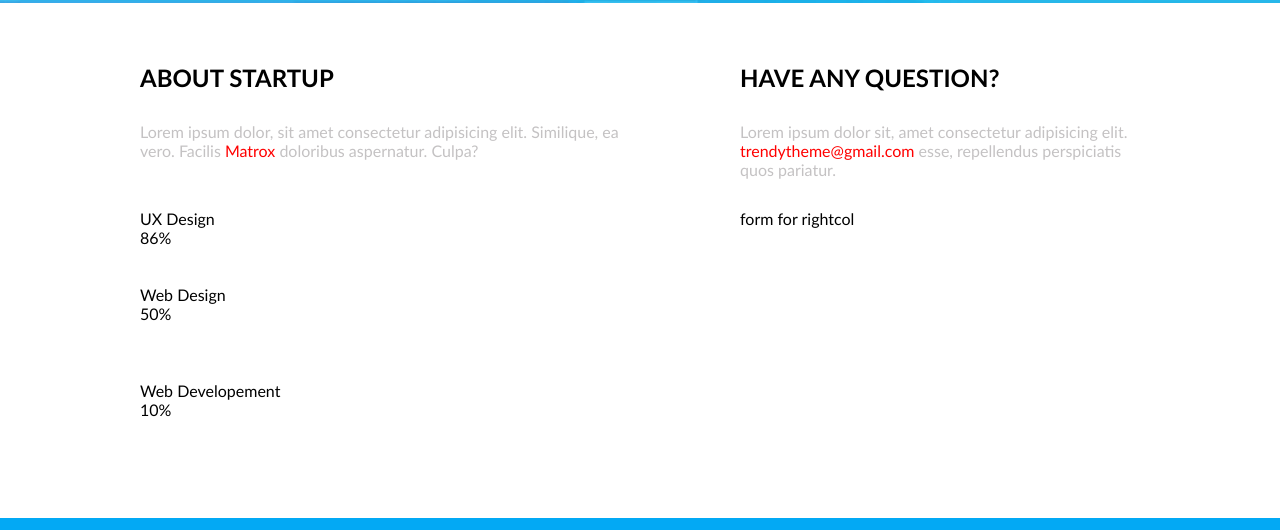
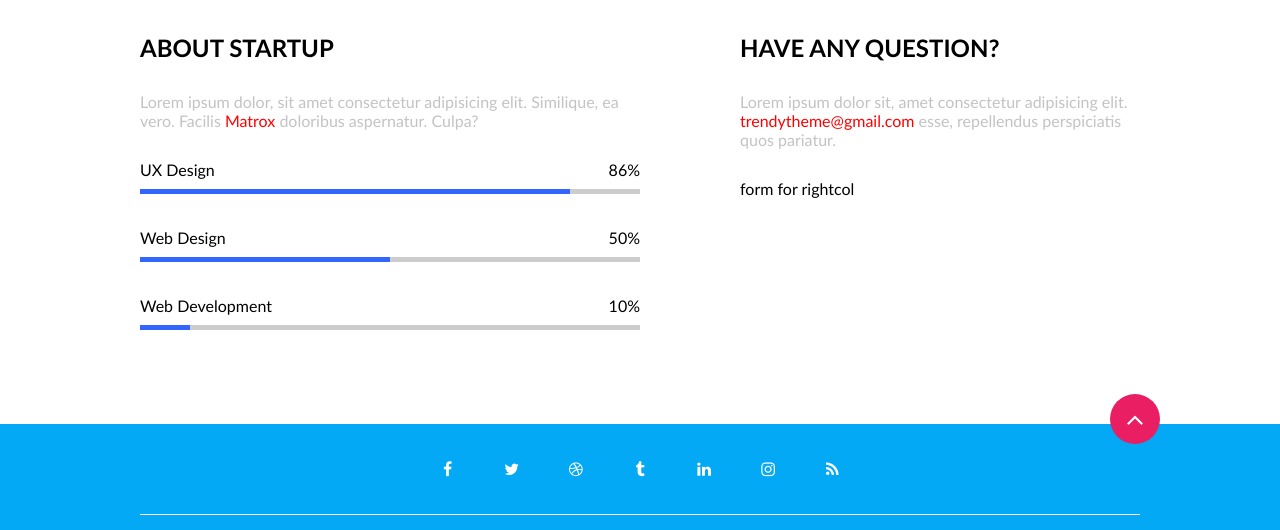
Before and after one commit to SkajaQ/5-Coming-soon, a plain HTML site: page index.html in a window 1280 px wide. Shown: the part 722-1252 px from the top of the page. Drawn offline with Linux system fonts and the light colour scheme.

Commit message:
All without form

```diff
--- a/css/button.css
+++ b/css/button.css
@@ -1,10 +1,11 @@
 .btn {
     display: inline-block;
-    background-color: #ac0f43;
+    background-color: #EA1E63;
     color: #fff;
     padding: 10px 20px;
     text-decoration: none;
     line-height: 20px;
+    font-size: 18px;
 }
 
 .round {
@@ -15,5 +16,5 @@
     padding: 15px;
     width: 50px;
     text-align: center;
-    font-size: 30px;
+    font-size: 28px;
 }
--- a/css/main.css
+++ b/css/main.css
@@ -14,7 +14,7 @@
     background-repeat: no-repeat;
     background-size: cover;
     background-position: bottom center;
-    background-attachment: fixed;
+    /* background-attachment: fixed; */
 }
 
 .hero-row {
@@ -45,7 +45,13 @@
         line-height: 30px;
         margin-bottom: 50px;
         color: grey;
-    font-weight: bold;
+    }
+
+    .hero-row > .form {
+        width: 90%;
+        margin-left: 5%;
+        margin-right: 5%;
+        margin-bottom: 20px;
     }
 
 .row {
@@ -145,8 +151,6 @@ footer.container {
         position: relative;
     }
 
-
-
 .disclaimer {
     color: #fff;
 }
@@ -155,6 +159,12 @@ footer.container {
         text-decoration: none;
         color: #fff;
         font-weight: 700;
+    }
+
+.back-to-top {
+    position: absolute;
+    top: -45px;
+    right: -20px;
 }
 
 @media (max-width: 1100px) {
@@ -221,13 +231,3 @@ footer.container {
         margin-left: 0;
     }
 }
-
-.back-to-top {
-    text-decoration: none;
-    background-color: red;
-    color: #fff;
-    padding: 10px;
-    float: right;
-    border-radius: 50%;
-    position: absolute;
-}
--- a/css/progress-bar.css
+++ b/css/progress-bar.css
@@ -1,9 +1,10 @@
 .progress-bar {
     display: inline-block;
     width: 100%;
+    margin-bottom: 20px;
 }
 
-.progress-bar+.progress-bar {
+    .progress-bar + .progress-bar {
         margin-bottom: 20px;
     }
 
@@ -21,25 +22,29 @@
         .progress-bar > .top > .percentage {
             display: inline-block;
             float: right;
-    height: 5px;
          }
 
     .progress-bar > .bottom {
         display: inline-block;
         width: 100%;
-}
-
-.progress-bar > .bottom > .label {
-    display: inline-block;
-    float: left;
+        height: 5px;
+        background-color: #cccccc;
     }
 
             .progress-bar > .bottom > .progress {
             display: inline-block;
             height: 100%;
             width: 86%;
-    color: blue;
+            background-color: transparent;
+        }
 
+            .progress-bar > .bottom > .progress > .bar {
+                display: inline-block;
+                height: 100%;
+                width: 100%;
+                background-color: #36f;
+                animation-name: loading;
+                animation-duration: 5s;
             }
 
 @keyframes loading-86 {
@@ -47,6 +52,6 @@
         width: 0;
     }
     100% {
-        width: 86%;
+        width: 100%;
     }
 }
--- a/index.html
+++ b/index.html
@@ -28,7 +28,6 @@
             <h1 class="title">COMING SOON</h1>
             <p class="subtitle">Lorem ipsum dolor sit amet, consectetur adipisicing elit. Perspiciatis eius quasi quod tenetur maxime nobis cupiditate dolore consectetur.</p>
             <div class="clock">
-                <div>
                     <div class="time">
                         <div  class="value">432</div>
                         <div class="label">DAYS</div>
@@ -45,9 +44,8 @@
                         <div class="value">39</div>
                         <div class="label">SECONDS</div>
                     </div>
+            </div>
 
-                </div>
-            </div>
             <form class="form">Subscribe form</form>
             <div class="mouse">
                 <div class="wheel"></div>
@@ -63,36 +61,49 @@
                 <p class="description">Lorem ipsum dolor, sit amet consectetur adipisicing elit. Similique, ea vero. Facilis <a href="#" style="color: red; text-decoration: none;">Matrox</a> doloribus aspernatur. Culpa?</p>
 
                 <div class="progress-bar">
-                    <div class="top"></div>
+                    <div class="top">
                         <div class="label">UX Design</div>
                         <div class="percentage">86%</div>
+                    </div>
                     <div class="bottom">
-                        <div class="progress" style="width: 86%;"></div>
+                        <div class="progress" style="width: 86%;">
+                        <div class="bar"></div>
+                        </div>
                     </div>
                 </div>
+
                 <div class="progress-bar">
-                    <div class="top"></div>
+                    <div class="top">
                         <div class="label">Web Design</div>
                         <div class="percentage">50%</div>
+                    </div>
                     <div class="bottom">
-                        <div class="progress" style="width: 50%;"></div>
+                        <div class="progress" style="width: 50%;">
+                        <div class="bar"></div>
+                        </div>
                     </div>
                 </div>
+
                 <div class="progress-bar">
-                    <div class="top"></div>
-                        <div class="label">Web Developement</div>
+                    <div class="top">
+                        <div class="label">Web Development</div>
                         <div class="percentage">10%</div>
+                    </div>
                     <div class="bottom">
-                        <div class="progress" style="width: 10%;"></div>
+                        <div class="progress" style="width: 10%;">
+                        <div class="bar"></div>
+                        </div>
                     </div>
                 </div>
 
             </div>
+
             <div class="rightcol">
                 <h2 class="col-title">Have any question?</h2>
                 <p class="description">Lorem ipsum dolor sit, amet consectetur adipisicing elit. <a href="#" target="_blank" style="color: red; text-decoration: none;">trendytheme@gmail.com</a> esse, repellendus perspiciatis quos pariatur.</p>
                 <form class="form">form for rightcol</form>
             </div>
+        </div>
     </main>
 
     <footer class="container bg-blue">
```
Lines whose indentation alone changed are shown as unchanged.
